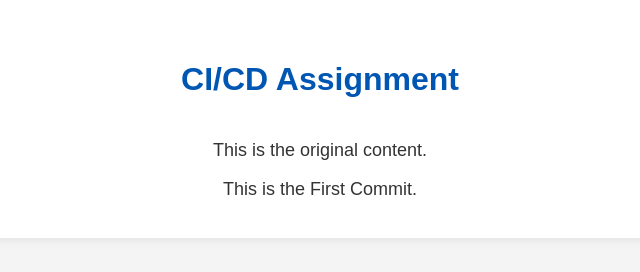
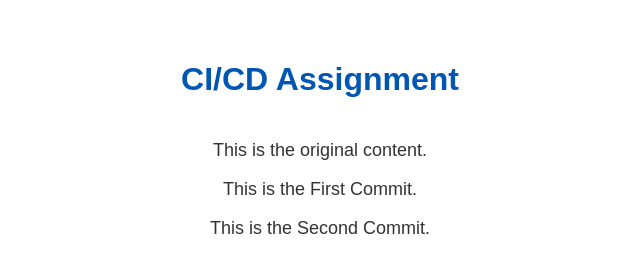
Before and after one commit to LeftAttention/cicd_assignment, a plain HTML site: page index.html in a window 1280 px wide. Shown: the whole page, without its empty margins (320-960 px from the left). Drawn offline with Linux system fonts and the light colour scheme.

Commit message:
Second Commit on HTML

```diff
--- a/index.html
+++ b/index.html
@@ -37,6 +37,8 @@
         <p>This is the original content.</p>
 
         <p>This is the First Commit.</p>
+
+        <p>This is the Second Commit.</p>
     </div>
 </body>
 </html>
```
